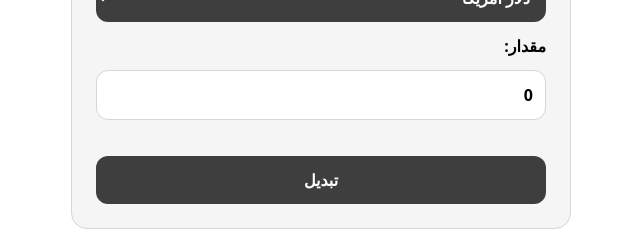
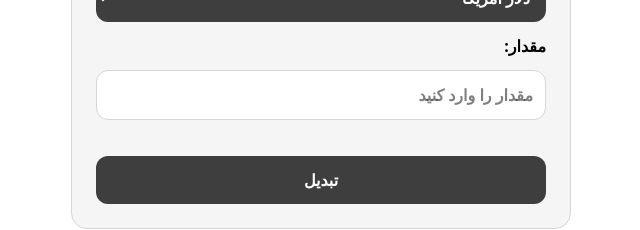
Before and after one commit to Mohammadreza-Lakchi/rira-exchange, a React (Vite) app: page / in a window 1280 px wide. Shown: the part 418-648 px from the top of the page, without its empty margins (368-1008 px from the left). Built offline with nearby package versions, Linux system fonts and the light colour scheme.

Commit message:
improving amount input functionality

```diff
--- a/src/App.tsx
+++ b/src/App.tsx
@@ -9,7 +9,7 @@ function App() {
   const [secondCurrency, setSecondCurrency] = useState<string>("usd");
   const [secondCurrencyInString, setSecondCurrencyInString] =
     useState<string>("دلار آمریکا");
-  const [amount, setAmount] = useState<string>("0");
+  const [amount, setAmount] = useState<string>('');
   const [moneyExchanged, setMoneyExchanged] = useState<number>(0);
   const [isShown, setIsShown] = useState<boolean>(false);
   const [isLoading, setIsLoading] = useState<boolean>(false)
@@ -143,8 +143,8 @@ function App() {
           id="amount"
           type="number"
           name="amount"
+          placeholder='مقدار را وارد کنید'
           value={amount}
-          onClick={() => amount === "0" && setAmount("")}
           onChange={(e) => amountHandler(e)}
         />
 
```
